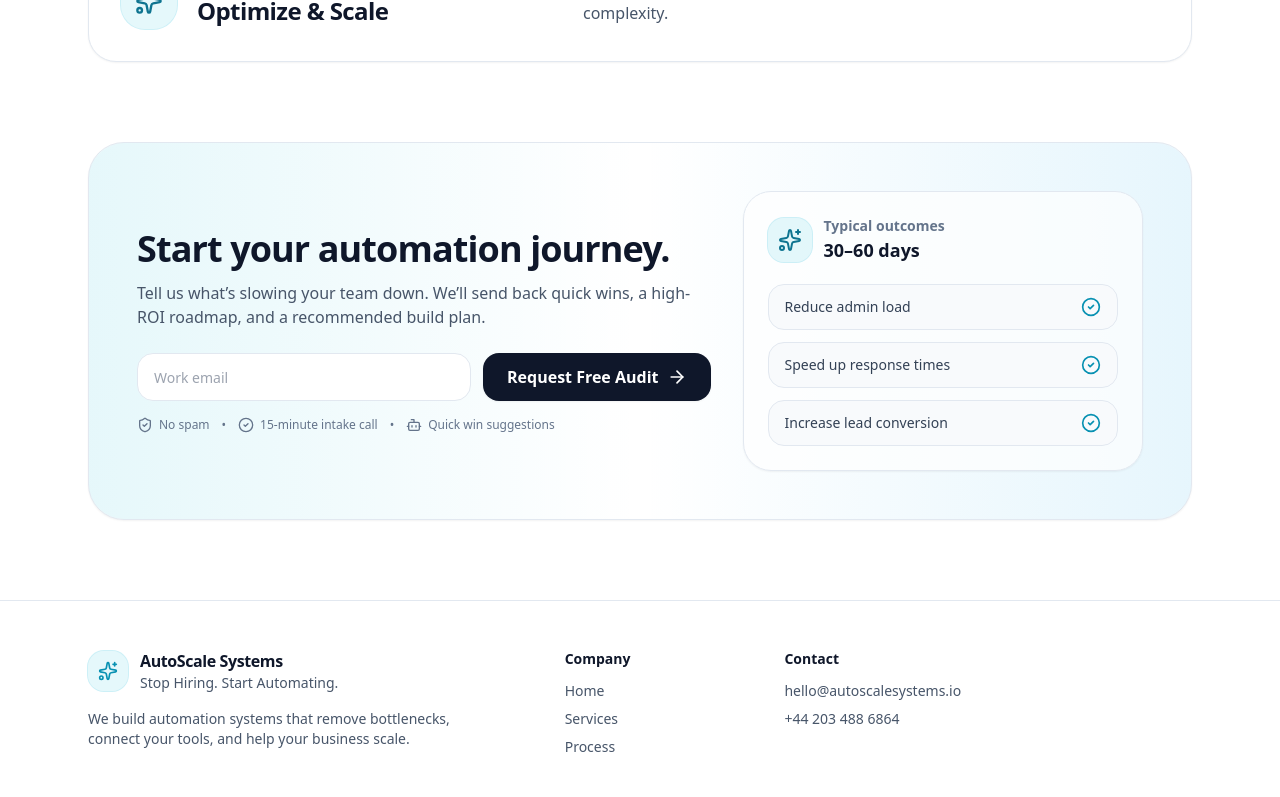
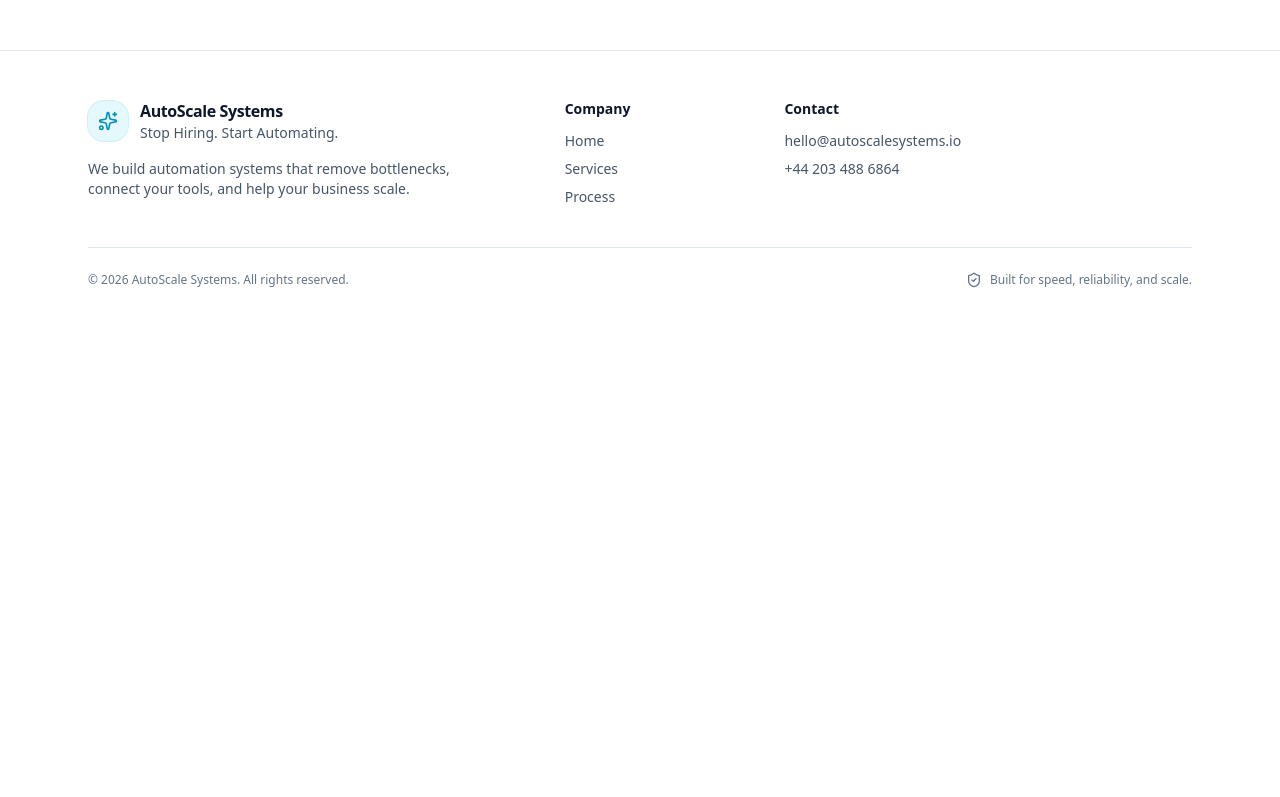
Before and after one commit to 29covv/autoscale-site, a React (Vite) app: page / in a window 1280 px wide. Shown: the part 3509-4306 px from the top of the page. After the commit the page ends 3845 px from the top, so only its background shows below. Built offline with nearby package versions, Linux system fonts and the light colour scheme.

Commit message:
Remove final CTA section

```diff
--- a/src/App.tsx
+++ b/src/App.tsx
@@ -393,9 +393,7 @@ export default function App() {
                     ))}
                   </ul>
 
-                  <div className="mt-6 inline-flex items-center gap-2 text-sm font-semibold text-cyan-700">
-                    {s.cta} <ArrowRight className="h-4 w-4" />
-                  </div>
+
                 </div>
               </Card>
             );
@@ -442,74 +440,7 @@ export default function App() {
         </div>
       </section>
 
-      {/* FINAL CTA */}
-      <section className="mx-auto max-w-6xl px-4 pb-20 sm:px-6">
-        <div className="overflow-hidden rounded-[36px] border border-slate-200 bg-white shadow-sm">
-          <div className="relative p-8 sm:p-12">
-            <div className="absolute inset-0 bg-gradient-to-r from-cyan-500/10 via-transparent to-sky-500/10" />
-            <div className="relative grid gap-8 md:grid-cols-12 md:items-center">
-              <div className="md:col-span-7">
-                <h3 className="text-balance text-3xl font-black tracking-tight sm:text-4xl">Start your automation journey.</h3>
-                <p className="mt-3 max-w-xl text-pretty text-slate-600">
-                  Tell us what’s slowing your team down. We’ll send back quick wins, a high-ROI roadmap, and a recommended build plan.
-                </p>
-
-                <div className="mt-6 flex flex-col gap-3 sm:flex-row sm:items-center">
-                  <div className="flex-1">
-                    <input
-                      value={email}
-                      onChange={(e) => setEmail(e.target.value)}
-                      placeholder="Work email"
-                      className="h-12 w-full rounded-2xl border border-slate-200 bg-white px-4 text-sm outline-none focus:ring-2 focus:ring-cyan-200"
-                    />
-                  </div>
-                  <Button variant="dark" className="h-12 px-6">
-                    Request Free Audit <ArrowRight className="ml-2 h-5 w-5" />
-                  </Button>
-                </div>
-
-                <div className="mt-4 flex flex-wrap items-center gap-3 text-xs text-slate-500">
-                  <div className="inline-flex items-center gap-1.5">
-                    <ShieldCheck className="h-4 w-4" /> No spam
-                  </div>
-                  <span>•</span>
-                  <div className="inline-flex items-center gap-1.5">
-                    <CheckCircle2 className="h-4 w-4" /> 15-minute intake call
-                  </div>
-                  <span>•</span>
-                  <div className="inline-flex items-center gap-1.5">
-                    <Bot className="h-4 w-4" /> Quick win suggestions
-                  </div>
-                </div>
-              </div>
-
-              <div className="md:col-span-5">
-                <div className="rounded-[28px] border border-slate-200 bg-white/70 p-6 shadow-sm">
-                  <div className="flex items-center gap-3">
-                    <div className="grid h-11 w-11 place-items-center rounded-2xl bg-cyan-500/10 ring-1 ring-cyan-500/20">
-                      <Sparkles className="h-6 w-6 text-cyan-700" />
-                    </div>
-                    <div>
-                      <div className="text-sm font-semibold text-slate-500">Typical outcomes</div>
-                      <div className="text-lg font-black">30–60 days</div>
-                    </div>
-                  </div>
-                  <div className="mt-5 space-y-3">
-                    {["Reduce admin load", "Speed up response times", "Increase lead conversion"].map((t) => (
-                      <div key={t} className="flex items-center justify-between rounded-2xl border border-slate-200 bg-slate-50 px-4 py-3">
-                        <div className="text-sm font-medium text-slate-700">{t}</div>
-                        <CheckCircle2 className="h-5 w-5 text-cyan-600" />
-                      </div>
-                    ))}
-                  </div>
-                </div>
-              </div>
-            </div>
-          </div>
-        </div>
-      </section>
-
-      {/* FOOTER */}
+          {/* FOOTER */}
       <footer className="border-t border-slate-200 bg-white">
         <div className="mx-auto max-w-6xl px-4 py-12 sm:px-6">
           <div className="grid gap-10 md:grid-cols-12">
```
